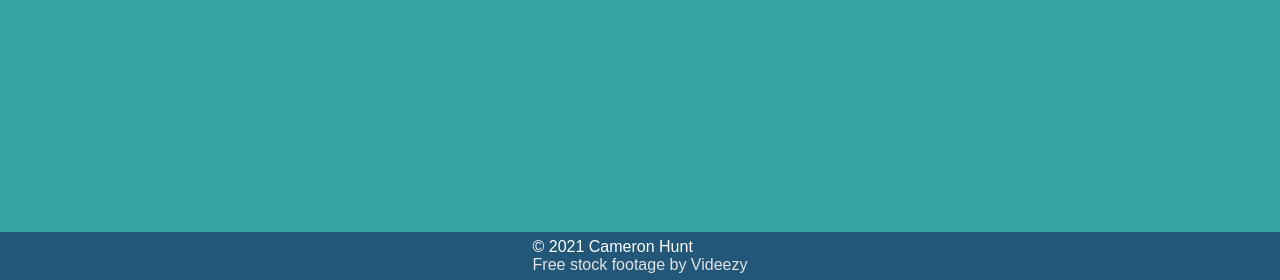
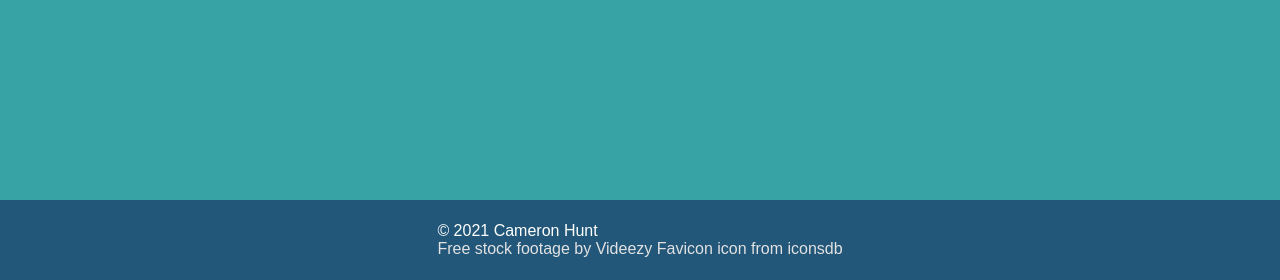
Before and after one commit to CamyH/WeatherApp, a Flask app: page /weather-map in a window 1280 px wide; the page is wider, and only the part inside the window is pictured. Shown: the part 520-800 px from the top of that part. Run offline with Flask 2, Linux system fonts and the light colour scheme; some libraries are stand-ins or nearby versions; some web fonts are replaced.

Commit message:
added: favicon to all webpages + note in footer

```diff
--- a/static/CSS/style.css
+++ b/static/CSS/style.css
@@ -174,7 +174,7 @@ nav {
   align-items: center;
 }
 #weather-data-box, #other-data-box { padding: 2%; margin: 2%; padding-left: 25%; padding-right: 25%;  }
-#other-data-box { background: #38A3A5; margin-top: 5%; }
+#other-data-box { background: #38A3A5; margin-top: 3%; }
 .weather-data { font-size: 1.5em; }
 .raw-data-temp { font-size: 3.5em; }
 .raw-data-weather { font-size: 2em; }
@@ -198,7 +198,7 @@ div.other-weather-data > * {
 footer {
   color: white;
   width: 100%;
-  min-height: 6vh;
+  min-height: 10vh;
   z-index: 9999;
   background-color: #22577A;
   display: flex;
--- a/templates/weather-map.html
+++ b/templates/weather-map.html
@@ -6,9 +6,7 @@
         <title>Weather App</title>
         <link href="https://fonts.googleapis.com/css?family=Be+Vietnam:500&display=swap" rel="stylesheet">
         <script src="https://kit.fontawesome.com/586a162324.js" crossorigin="anonymous"></script>
-        <!--Favicon-->
-        <!--<link rel="shortcut icon" type="image/png" href="" />-->
-        <!--Default Stylesheet-->
+        <link rel="favicon icon" type="image/png" href="{{ url_for('static', filename='IMG/favicon.png') }}" />
         <link rel="stylesheet" href="{{  url_for('static', filename='CSS/style.css') }}">
     </head>
     <body>
@@ -49,7 +47,8 @@
         </div>
     <footer>
         <p>&copy; 2021 Cameron Hunt <br>
-        <a id="footer-text" rel="nofollow" href="http://www.videezy.com">Free stock footage by Videezy</a></p>
+        <a id="footer-text" rel="nofollow" href="http://www.videezy.com">Free stock footage by Videezy</a>
+        <a id="footer-text" rel="nofollow" href="https://www.iconsdb.com/orange-icons/sun-icon.html">Favicon icon from iconsdb</a></p>
     </footer>
     </body>
         <script src="{{ url_for('static', filename="JS/nav.js") }}"></script>
```
Also changed, not shown: templates/index.html (+3 -4 lines), templates/weather-warnings.html (+3 -4 lines), static/IMG/favicon.png (added).
